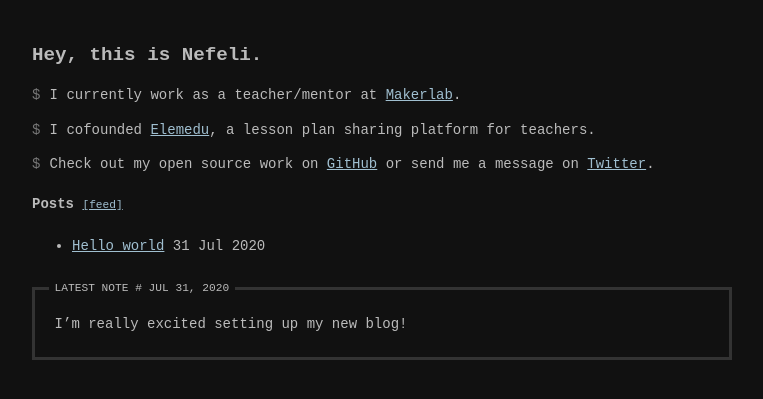
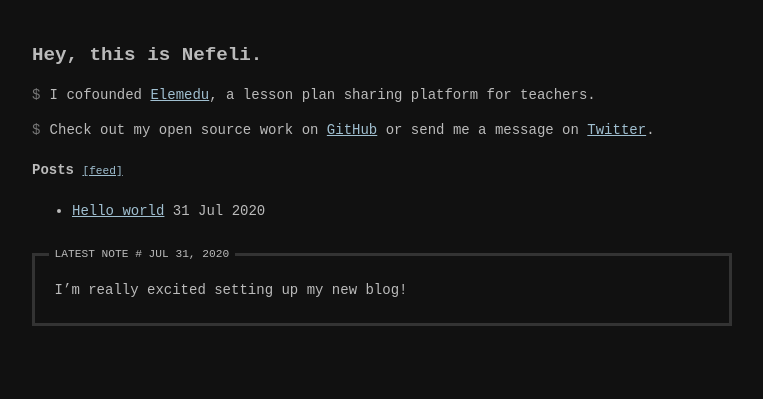
Before and after one commit to nefkst/My-Personal-Blog, a Jekyll site: the page built from index.html, in a window 1280 px wide. Shown: the top 399 px of the page, without its empty margins (258-1021 px from the left). Built offline with Jekyll 4.4.1, drawn with Linux system fonts in a browser that asks for light colours.

Commit message:
Update index.html

```diff
--- a/index.html
+++ b/index.html
@@ -4,7 +4,6 @@ layout: default
 ---
 
 <ul class="terminal">
-  <li>I currently work as a teacher/mentor at <a href="https://makerlab.gr/">Makerlab</a>.</li>
   <li>I cofounded <a href="https://elemedu.com/">Elemedu</a>, a lesson plan sharing platform for teachers.</li>
   <li>Check out my open source work on <a href="https://github.com/nefkst">GitHub</a> or send me a message on <a href="https://twitter.com/nefelitamtiriri">Twitter</a>.</li>
 </ul>
```
